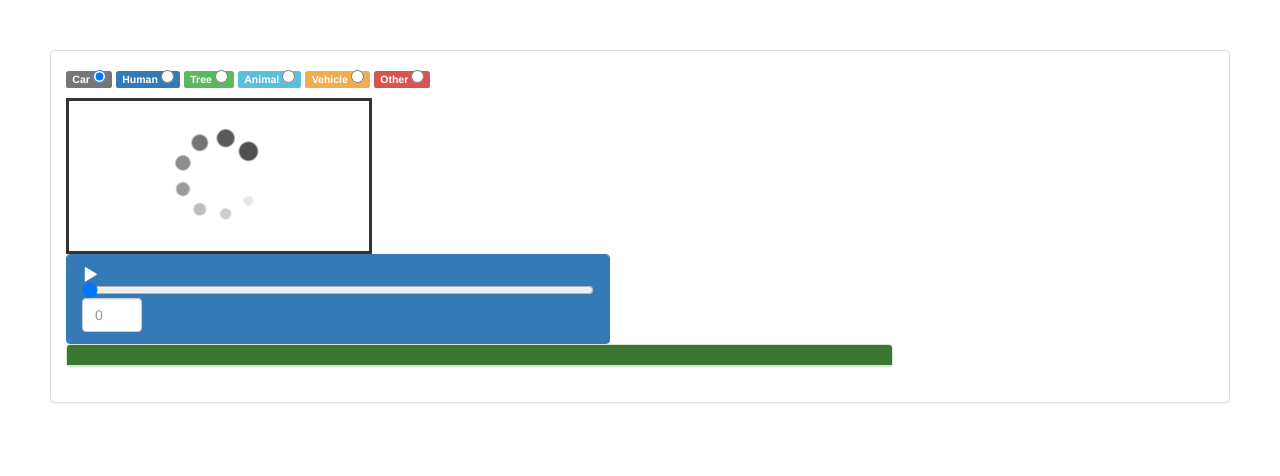
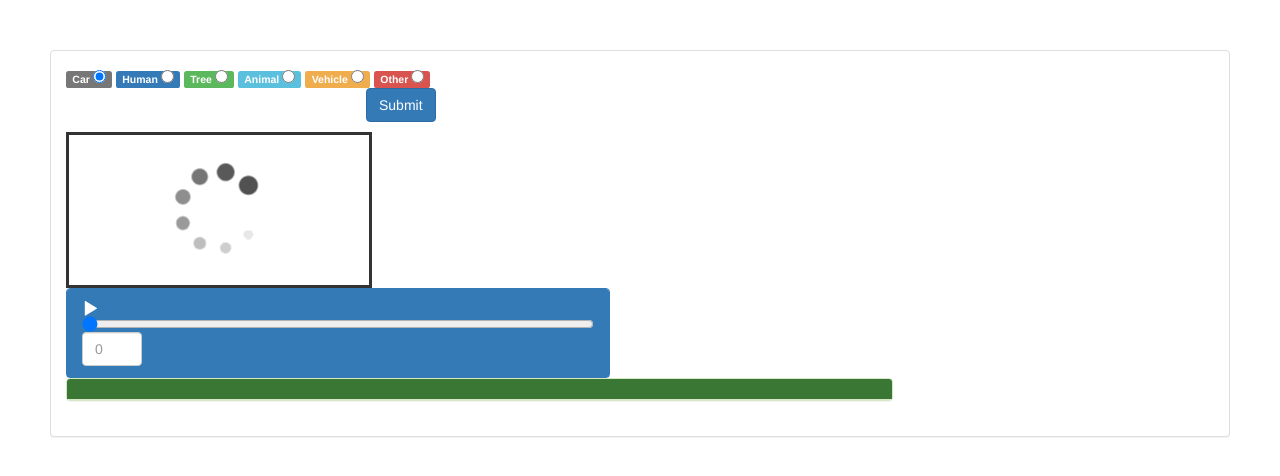
Before and after one commit to antingshen/BeaverDam, a Django app: template annotator/templates/video.html in a window 1280 px wide. Shown: the top 476 px of the page. Run offline with Django 3.2, Linux system fonts and the light colour scheme; the template is opened without the code that fills it: values that come from a table or form of the project are taken from there, others are empty; tables that the repository leaves empty hold one stand-in row (values such as "Sample post"); some libraries are stand-ins or nearby versions.

Commit message:
Added submit button

```diff
--- a/annotator/static/canvas.js
+++ b/annotator/static/canvas.js
@@ -22,7 +22,7 @@ class Canvas {
         this.ctx = canvas.getContext('2d');                // Canvas to be modified.
         document.getElementById("scroll-bar").style.width = canvas.width - 200;
         this.scrollBarSize = canvas.width - 215;
-        this.diamondHeight = img.naturalHeight + 212;
+        this.diamondHeight = img.naturalHeight + 226;
 
 
         document.getElementById("fixed-panel").style.width = this.width + 20;
@@ -287,6 +287,10 @@ class Canvas {
                 myState.frame += 1;
             }
         }, myState.interval);
+
+        document.getElementById("submit").addEventListener("click", function() {
+            myState.saveState();
+        })
     }
 
     get frame() {return this._frame;}
--- a/annotator/templates/video.html
+++ b/annotator/templates/video.html
@@ -28,6 +28,8 @@
                             <span class="label label-warning">Vehicle <input type="radio" name="object" value="vehicle"></span>
                             <span class="label label-danger">Other <input type="radio" name="object" value="other"> </span>
                         </div>
+
+                        <button type="button" class="btn btn-primary" style="margin-left:300px" id="submit">Submit</button>
 
                         <canvas id="frame">
                         </canvas>
@@ -60,7 +62,9 @@
                 </div>
 
             </div>
+
         </div>
+
     </body>
 
 </html>
```
